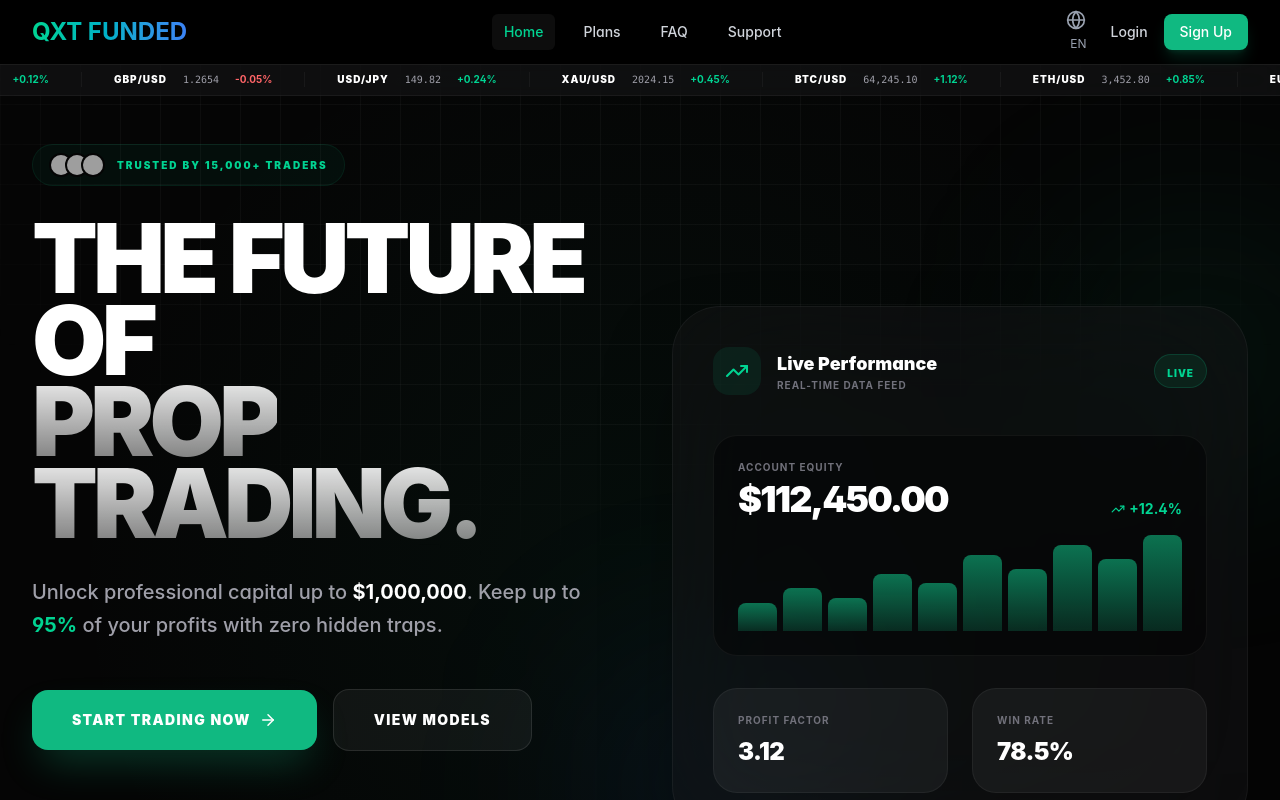
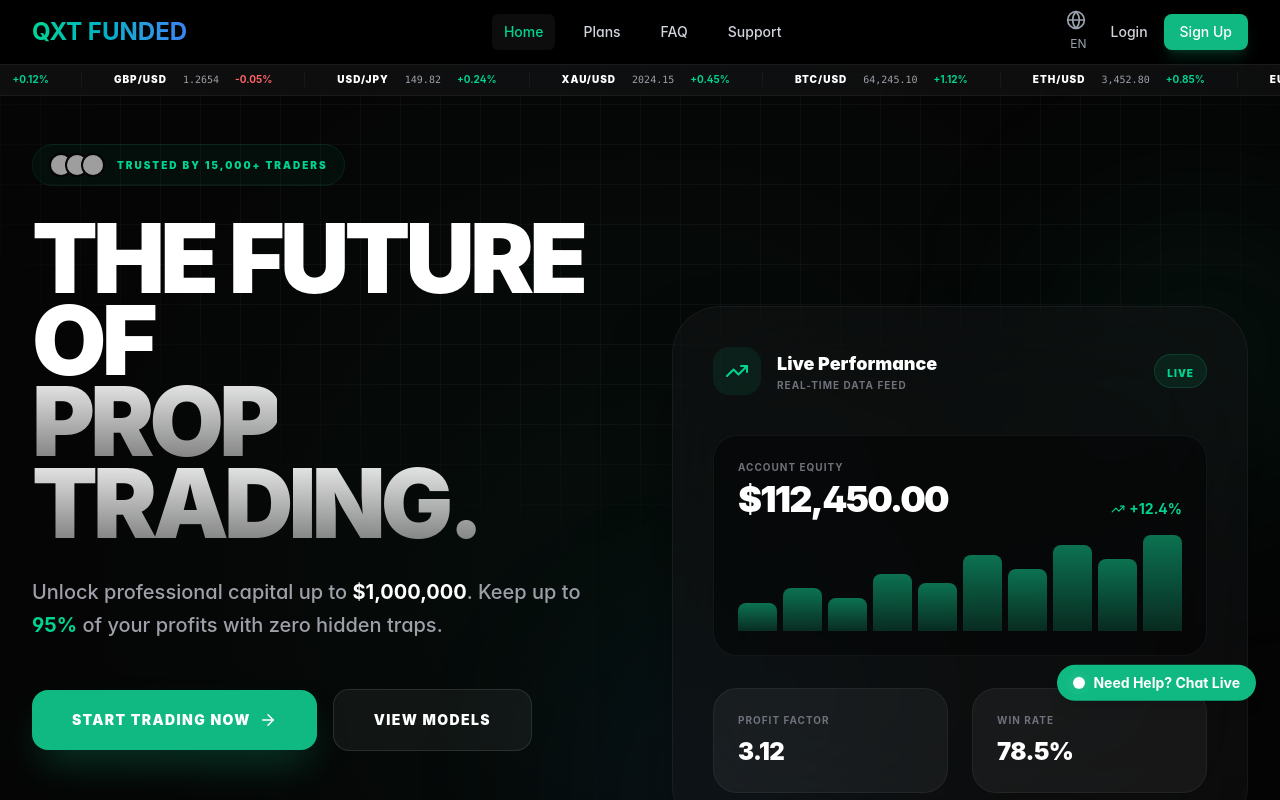
Before and after one commit to qxtfunded-png/QXT-FUNDED-1, a React (Vite) app: page / in a window 1280 px wide. Shown: the top 800 px of the page. Built offline with nearby package versions, Linux system fonts and the light colour scheme; grey boxes are pictures that could not be loaded.

Commit message:
feat: Integrate LiveChat widget
Adds LiveChat widget for real-time customer support. Includes a floating badge to prompt users to chat.

```diff
--- a/index.html
+++ b/index.html
@@ -7,6 +7,16 @@
   </head>
   <body>
     <div id="root"></div>
+    <!-- Start of LiveChat (www.livechat.com) code -->
+    <script>
+        window.__lc = window.__lc || {};
+        window.__lc.license = 19614306;
+        window.__lc.integration_name = "manual_channels";
+        window.__lc.product_name = "livechat";
+        ;(function(n,t,c){function i(n){return e._h?e._h.apply(null,n):e._q.push(n)}var e={_q:[],_h:null,_v:"2.0",on:function(){i(["on",c.call(arguments)])},once:function(){i(["once",c.call(arguments)])},off:function(){i(["off",c.call(arguments)])},get:function(){if(!e._h)throw new Error("[LiveChatWidget] You can't use getters before load.");return i(["get",c.call(arguments)])},call:function(){i(["call",c.call(arguments)])},init:function(){var n=t.createElement("script");n.async=!0,n.type="text/javascript",n.src="https://cdn.livechatinc.com/tracking.js",t.head.appendChild(n)}};!n.__lc.asyncInit&&e.init(),n.LiveChatWidget=n.LiveChatWidget||e}(window,document,[].slice))
+    </script>
+    <noscript><a href="https://www.livechat.com/chat-with/19614306/" rel="nofollow">Chat with us</a>, powered by <a href="https://www.livechat.com/?welcome" rel="noopener nofollow" target="_blank">LiveChat</a></noscript>
+    <!-- End of LiveChat code -->
     <script type="module" src="/src/main.tsx"></script>
   </body>
 </html>
--- a/src/App.tsx
+++ b/src/App.tsx
@@ -91,6 +91,18 @@
               </Routes>
             </main>
             <Footer />
+
+            {/* Floating Help Badge */}
+            <div className="fixed bottom-24 right-6 z-50 animate-bounce">
+              <div className="bg-emerald-500 text-white px-4 py-2 rounded-full shadow-lg flex items-center gap-2 cursor-pointer hover:bg-emerald-600 transition-colors"
+                   onClick={() => (window as any).LiveChatWidget?.call('maximize')}>
+                <span className="relative flex h-3 w-3">
+                  <span className="animate-ping absolute inline-flex h-full w-full rounded-full bg-white opacity-75"></span>
+                  <span className="relative inline-flex rounded-full h-3 w-3 bg-white"></span>
+                </span>
+                <span className="text-sm font-bold whitespace-nowrap">Need Help? Chat Live</span>
+              </div>
+            </div>
           </div>
         </Router>
       </LanguageProvider>
```
